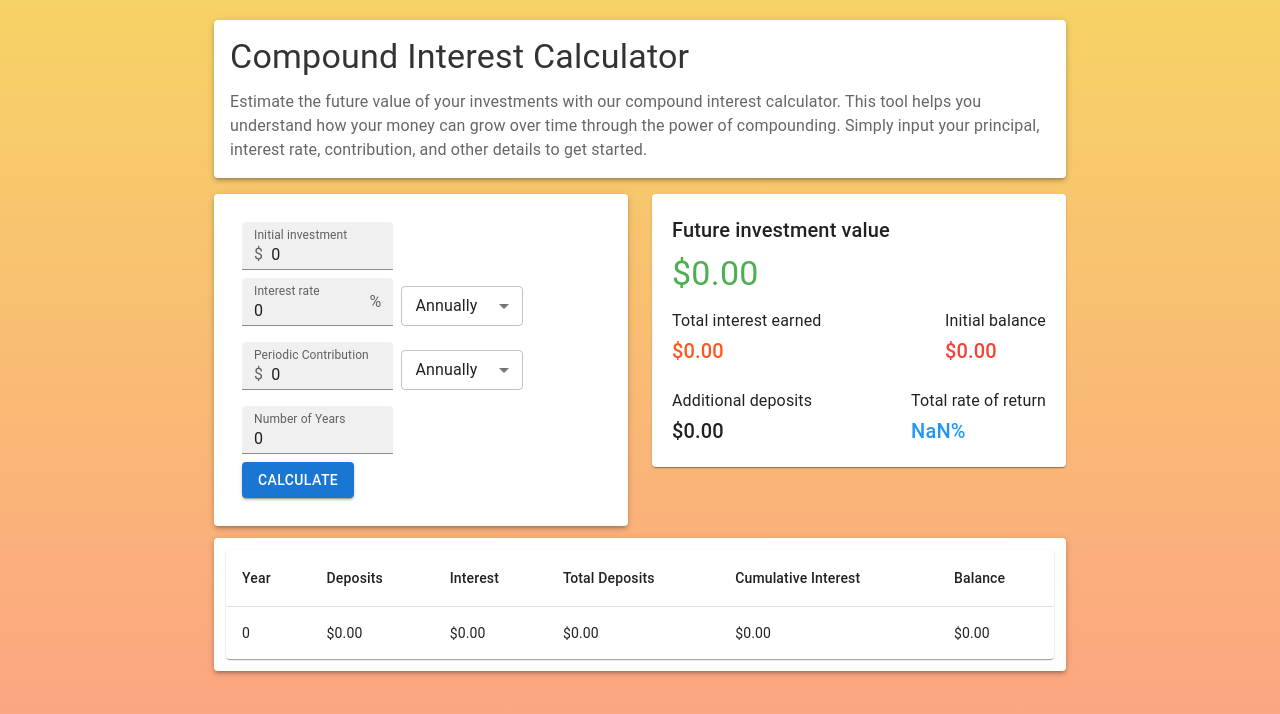
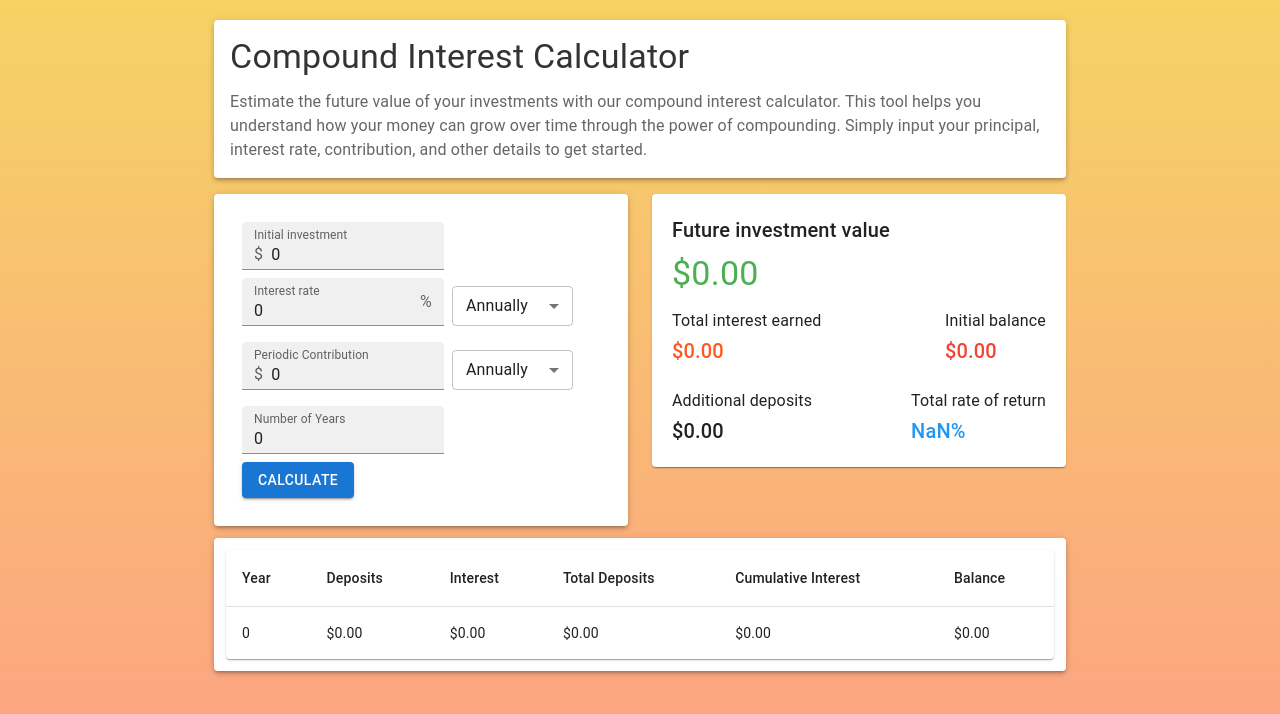
Before and after one commit to oekiaby0/react-cinterest, a React (Create React App) app: page / in a window 1280 px wide. Shown: the top 714 px of the page. Built offline with nearby package versions, Linux system fonts and the light colour scheme.

Commit message:
Improved styling

```diff
--- a/src/views/ParameterSelectionView.tsx
+++ b/src/views/ParameterSelectionView.tsx
@@ -38,7 +38,7 @@ export function ParameterSelectionView({
                 label="Initial investment"
                 id="principal-input"
                 name="principal-input"
-                sx={{m: 1, width: '15ch'}}
+                sx={{m: 1, width: '20ch'}}
                 InputProps={{
                     startAdornment: <InputAdornment position="start">$</InputAdornment>,
                 }}
@@ -52,7 +52,7 @@ export function ParameterSelectionView({
                     label="Interest rate"
                     id="interest-rate-input"
                     name="interest-rate-input"
-                    sx={{width: '15ch'}}
+                    sx={{width: '20ch'}}
                     InputProps={{
                         endAdornment: <InputAdornment position="end">%</InputAdornment>,
                     }}
@@ -80,7 +80,7 @@ export function ParameterSelectionView({
                     label="Periodic Contribution"
                     id="contribution-input"
                     name="contribution-input"
-                    sx={{width: '15ch'}}
+                    sx={{width: '20ch'}}
                     InputProps={{
                         startAdornment: <InputAdornment position="start">$</InputAdornment>,
                     }}
@@ -107,7 +107,7 @@ export function ParameterSelectionView({
                 label="Number of Years"
                 id="years-input"
                 name="years-input"
-                sx={{m: 1, width: '15ch'}}
+                sx={{m: 1, width: '20ch'}}
                 variant="filled"
                 size="small"
                 value={yearsCount}
```
